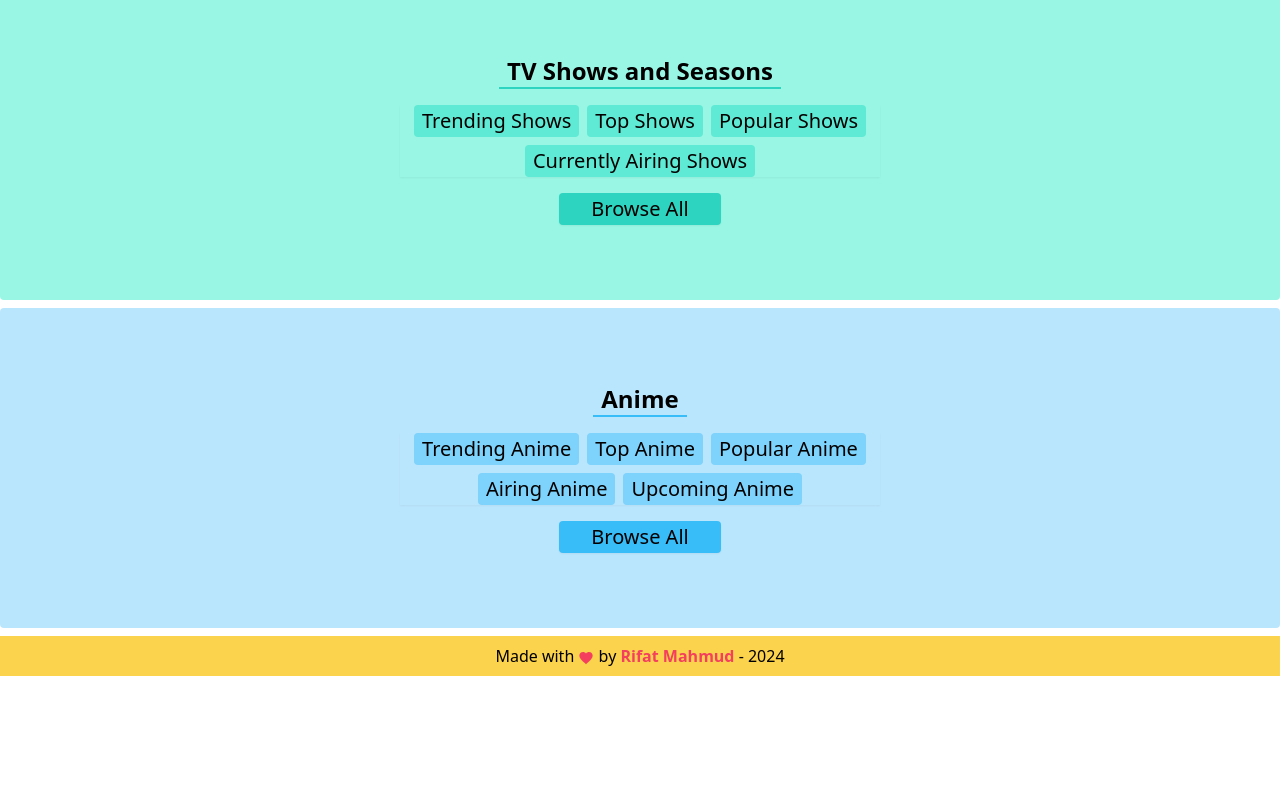
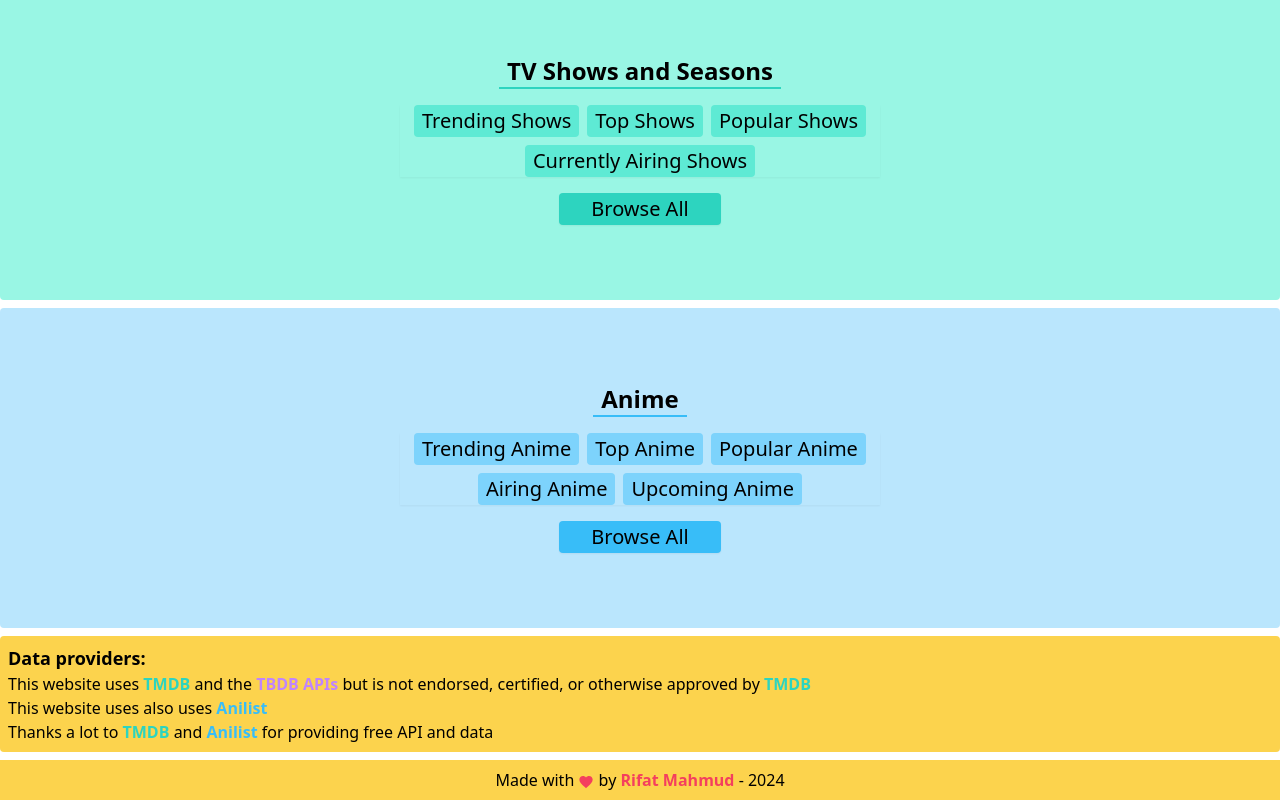
Before and after one commit to RifatMahmudno-1/mta-list, a Nuxt app: page / in a window 1280 px wide. Shown: the part 808-1608 px from the top of the page. Before the commit the page ends 1484 px from the top, so only its background shows below. Built offline with nearby package versions, Linux system fonts and the light colour scheme.

Commit message:
credits added

```diff
--- a/pages/index.vue
+++ b/pages/index.vue
@@ -46,6 +46,13 @@
 			</div>
 			<NuxtLink href="/anime" class="bg-theme-color-400 px-8 py-0.5 rounded hover:shadow-md shadow-sm transition-shadow">Browse All</NuxtLink>
 		</div>
+
+		<div class="bg-theme-color-300 p-2 rounded">
+			<p class="font-semibold text-lg">Data providers:</p>
+			<p>This website uses <a theme="tv" class="text-theme-color-400 font-semibold" href="https://www.themoviedb.org" target="_blank">TMDB</a> and the <a theme="movie" class="text-theme-color-400 font-semibold" href="https://developer.themoviedb.org" target="_blank">TBDB APIs</a> but is not endorsed, certified, or otherwise approved by <a theme="tv" class="text-theme-color-400 font-semibold" href="https://www.themoviedb.org" target="_blank">TMDB</a></p>
+			<p>This website uses also uses <a theme="anime" class="text-theme-color-400 font-semibold" href="https://anilist.co" target="_blank">Anilist</a></p>
+			<p>Thanks a lot to <a theme="tv" class="text-theme-color-400 font-semibold" href="https://www.themoviedb.org" target="_blank">TMDB</a> and <a theme="anime" class="text-theme-color-400 font-semibold" href="https://anilist.co" target="_blank">Anilist</a> for providing free API and data</p>
+		</div>
 	</main>
 </template>
 
```
